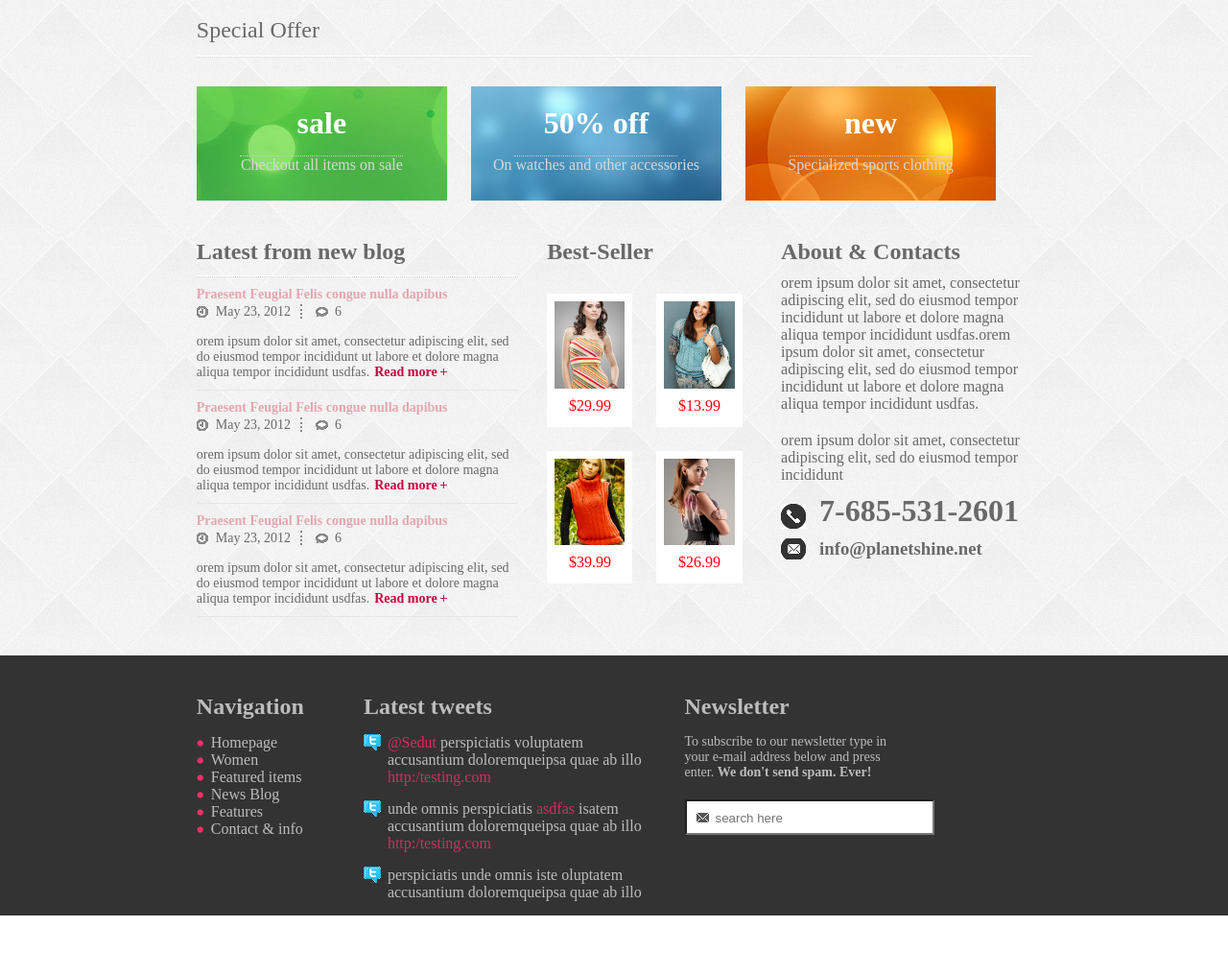
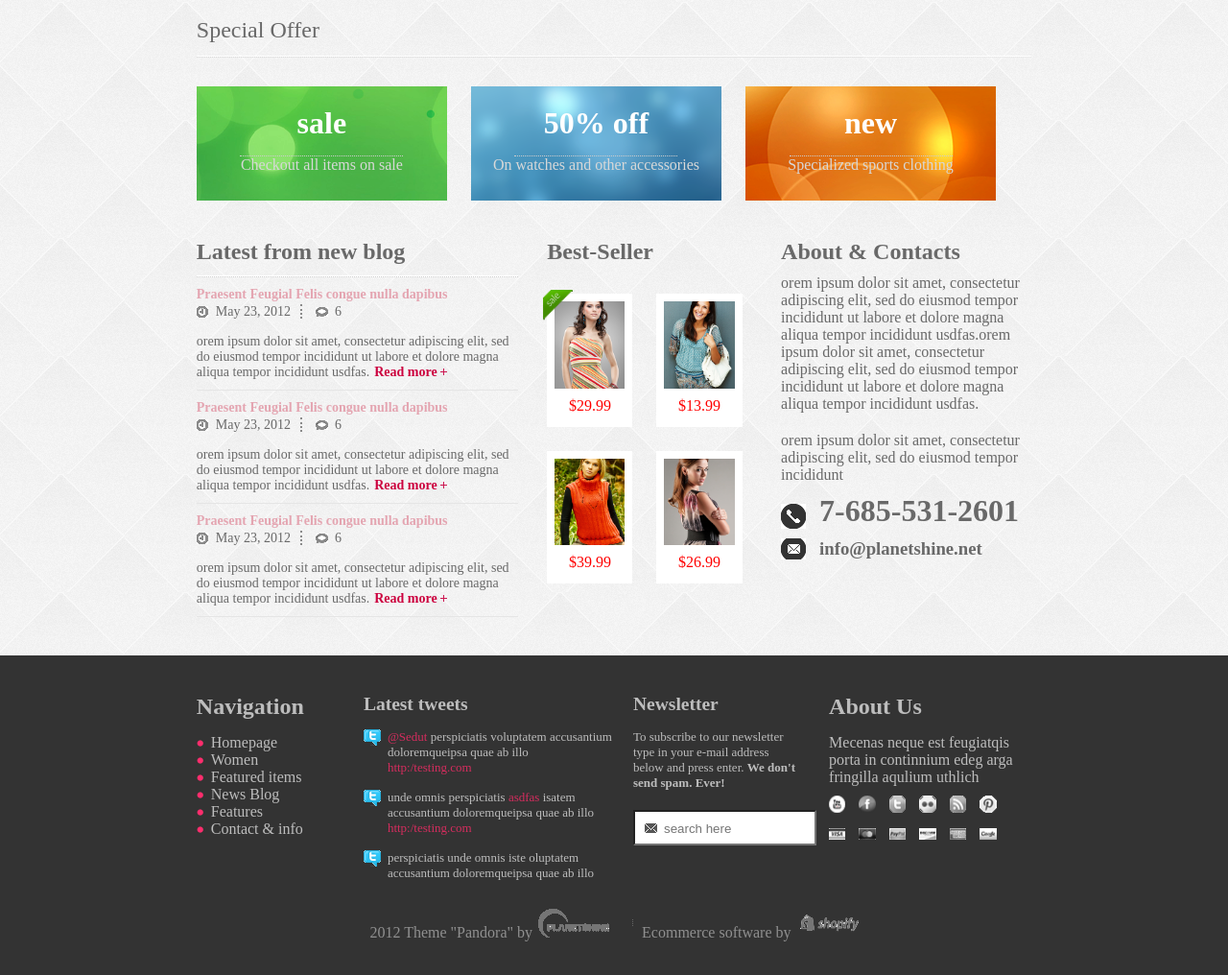
Before and after one commit to jungRoit/pandora, a plain HTML site: page index.html in a window 1280 px wide. Shown: the part 1597-2613 px from the top of the page at 96% size. Before the commit the page ends 2551 px from the top, so only its background shows below. Drawn offline with Linux system fonts and the light colour scheme.

Commit message:
footer added

```diff
--- a/css/layout.css
+++ b/css/layout.css
@@ -267,10 +267,12 @@ width: 70%;
 }
 
 .tweets {
-    width: 35%;
+    width: 30%;
     float: left;
+    font-size: 13px;
 }
 
 .newsletter {
-    padding-left: 30px;
+    padding-left: 20px;
+    padding-right: 30px;
 }
--- a/css/style.css
+++ b/css/style.css
@@ -192,12 +192,17 @@
 }
 
 
+.product-item {
+    position: relative;
+}
 
-.product-item div.sale {
-    background: url("../img/product-sale.png");
-    background-repeat: no-repeat;
+.product-item span.sale {
+    /* background: url("../img/product-sale.png");
+    background-repeat: no-repeat; */
     z-index: 10;
-    content: "";
+    position: absolute;
+    top: -8px;
+    left: -8px;
 }
 
 .products-title a {
@@ -330,12 +335,21 @@
     padding: 8px 8px 8px 8px;
     margin-bottom: 25px;
     margin-right: 25px;
+    position: relative;
 }
 
 .product-item-mini span {
     color: red;
 }
 
+.product-item-mini span.sale {
+    /* background: url("../img/product-sale.png");
+    background-repeat: no-repeat; */
+    z-index: 10;
+    position: absolute;
+    top: -4px;
+    left: -4px;
+}
 
 .footer {
     background: #333333;
@@ -384,12 +398,13 @@
 }
 
 .newsletter {
-    width: 26%;
+    width: 20%;
     float: left;
+    font-size: 13px;
 }
 
 .newsletter p {
-    font-size: 14px;
+
     padding-bottom:20px;
 }
 
@@ -399,9 +414,71 @@
 
 .newsletter input {
     padding: 10px 0 8px 0;
-    width: 100%;
+    width: 90%;
     background: url("../img/footer-newsletter-input.png") white;
     background-repeat: no-repeat;
     background-position: 10px;
     padding-left: 30px;
 }
+
+.round-img {
+    padding-top: 10px;
+}
+
+.round-img li {
+    list-style-type: none;
+    display: inline;
+    padding-right: 10px;
+}
+
+.round-img img {
+    width: 2%;
+    height: 2%;
+}
+
+
+.card-img {
+    padding-top: 10px;
+}
+
+.card-img li {
+    list-style-type: none;
+    display: inline;
+    padding-right: 10px;
+}
+
+.card-img img {
+    width: 2%;
+    height: 2%;
+}
+
+.footer-bottom {
+    background: #333333;
+    text-align: center;
+    padding-top: 30px;
+    padding-bottom: 35px;
+    color: #909090;
+}
+
+.footer-bottom li {
+    list-style-type: none;
+    display: inline;
+    padding-top: 20px;
+}
+
+.footer-bottom li:first-child {
+    background: url("../img/planetshine.png");
+    background-repeat: no-repeat;
+    background-position: right;
+    padding-right: 80px;
+    margin-right: 20px;
+}
+
+.footer-bottom li:last-child {
+    background: url("../img/shopify.png"), url("../img/end-border.png");
+    background-repeat: no-repeat, no-repeat;
+    background-position: right, left;
+    padding-right: 70px;
+    padding-left: 10px;
+
+}
--- a/index.html
+++ b/index.html
@@ -159,7 +159,8 @@
                     </div>
 
                     <div class="product-item">
-                        <div class="product-img sale">
+                        <div class="product-img">
+                            <span class="sale"><img src="img/product-sale.png" alt=""></span>
                             <img src="img/product2.png" alt="">
                         </div>
                         <div class="product-details">
@@ -284,9 +285,8 @@
                                 </div>
                                 <div class="blog-item-body">
                                     <p>
-                                        orem ipsum dolor sit amet, consectetur adipiscing elit,
-                                        sed do eiusmod tempor incididunt ut labore et dolore magna
-                                        aliqua tempor incididunt usdfas.<a href="#"><span>Read more</span></a>
+                                        orem ipsum dolor sit amet, consectetur adipiscing elit, sed do eiusmod tempor incididunt ut labore et dolore magna aliqua
+                                        tempor incididunt usdfas.<a href="#"><span>Read more</span></a>
                                     </p>
                                 </div>
                             </div>
@@ -299,9 +299,8 @@
                                 </div>
                                 <div class="blog-item-body">
                                     <p>
-                                        orem ipsum dolor sit amet, consectetur adipiscing elit,
-                                        sed do eiusmod tempor incididunt ut labore et dolore magna
-                                        aliqua tempor incididunt usdfas.<a href="#"><span>Read more</span></a>
+                                        orem ipsum dolor sit amet, consectetur adipiscing elit, sed do eiusmod tempor incididunt ut labore et dolore magna aliqua
+                                        tempor incididunt usdfas.<a href="#"><span>Read more</span></a>
                                     </p>
                                 </div>
                             </div>
@@ -314,9 +313,8 @@
                                 </div>
                                 <div class="blog-item-body">
                                     <p>
-                                        orem ipsum dolor sit amet, consectetur adipiscing elit,
-                                        sed do eiusmod tempor incididunt ut labore et dolore magna
-                                        aliqua tempor incididunt usdfas.<a href="#"><span>Read more</span></a>
+                                        orem ipsum dolor sit amet, consectetur adipiscing elit, sed do eiusmod tempor incididunt ut labore et dolore magna aliqua
+                                        tempor incididunt usdfas.<a href="#"><span>Read more</span></a>
                                     </p>
                                 </div>
                             </div>
@@ -332,6 +330,7 @@
                         </div>
                         <div class="best-seller-body">
                             <div class="product-item-mini">
+                                <span class="sale"><img src="img/product-sale.png" alt=""></span>
                                 <div class="product-img">
                                     <img src="img/product1.png" alt="">
                                 </div>
@@ -380,15 +379,12 @@
                         </div>
                         <div class="about-details">
                             <p>
-                                orem ipsum dolor sit amet, consectetur adipiscing elit,
-                                sed do eiusmod tempor incididunt ut labore et dolore magna
-                                aliqua tempor incididunt usdfas.orem ipsum dolor sit amet, consectetur adipiscing elit,
-                                sed do eiusmod tempor incididunt ut labore et dolore magna
-                                aliqua tempor incididunt usdfas.
+                                orem ipsum dolor sit amet, consectetur adipiscing elit, sed do eiusmod tempor incididunt ut labore et dolore magna aliqua
+                                tempor incididunt usdfas.orem ipsum dolor sit amet, consectetur adipiscing elit, sed do eiusmod
+                                tempor incididunt ut labore et dolore magna aliqua tempor incididunt usdfas.
                             </p>
                             <p>
-                                orem ipsum dolor sit amet, consectetur adipiscing elit,
-                                sed do eiusmod tempor incididunt
+                                orem ipsum dolor sit amet, consectetur adipiscing elit, sed do eiusmod tempor incididunt
                             </p>
                         </div>
                         <div class="contacts-details">
@@ -426,16 +422,14 @@
                     <div class="tweets-contents">
                         <ul>
                             <li>
-                                <span>@Sedut</span> perspiciatis  voluptatem
-                                accusantium doloremqueipsa quae ab illo <span>http:/testing.com</span>
+                                <span>@Sedut</span> perspiciatis voluptatem accusantium doloremqueipsa quae ab illo <span>http:/testing.com</span>
                             </li>
                             <li>
-                                 unde omnis perspiciatis <span>asdfas</span> isatem
-                                accusantium doloremqueipsa quae ab illo <span>http:/testing.com</span>
+                                unde omnis perspiciatis <span>asdfas</span> isatem accusantium doloremqueipsa quae ab illo
+                                <span>http:/testing.com</span>
                             </li>
                             <li>
-                                perspiciatis unde omnis iste oluptatem
-                                accusantium doloremqueipsa quae ab illo
+                                perspiciatis unde omnis iste oluptatem accusantium doloremqueipsa quae ab illo
                             </li>
                         </ul>
                     </div>
@@ -445,8 +439,7 @@
                     <div class="footer-head">
                         <h2>Newsletter</h2>
                     </div>
-                    <p>To subscribe to our newsletter type in your e-mail
-                        address below and press enter.
+                    <p>To subscribe to our newsletter type in your e-mail address below and press enter.
                         <span>We don't send spam. Ever!</span>
                     </p>
 
@@ -455,13 +448,44 @@
                     </form>
                 </div>
 
+                <div class="about-us">
+                    <div class="footer-head">
+                        <h2>About Us</h2>
+                    </div>
+                    <p>
+                        Mecenas neque est feugiatqis porta in continnium edeg arga fringilla aqulium uthlich
+                    </p>
+                </div>
+                <div class="round-img">
+                    <ul>
+                        <li><img src="img/footer-youtube.png" alt=""> </li>
+                        <li> <img src="img/footer-facebook.png" alt=""></li>
+                        <li><img src="img/footer-twitter.png" alt=""></li>
+                        <li><img src="img/footer4.png" alt=""></li>
+                        <li><img src="img/footer5.png" alt=""></li>
+                        <li><img src="img/footer6.png" alt=""></li>
+                    </ul>
+                </div>
+
+                <div class="card-img">
+                    <ul>
+                        <li><img src="img/footer-visa.png" alt=""> </li>
+                        <li> <img src="img/footer-master.png" alt=""></li>
+                        <li><img src="img/footer-paypal.png" alt=""></li>
+                        <li><img src="img/footer-discover.png" alt=""></li>
+                        <li><img src="img/footer-american.png" alt=""></li>
+                        <li><img src="img/footer-google.png" alt=""></li>
+                    </ul>
+                </div>
             </div>
 
-
-
-
             <div class="footer-bottom">
-
+                <div class="footer-end">
+                    <ul>
+                        <li>2012 Theme "Pandora" by</li>
+                        <li>Ecommerce software by</li>
+                    </ul>
+                </div>
             </div>
         </div>
 
```
Also changed, not shown: img/end-border.png (added), img/footer-american.png (added), img/footer-discover.png (added), img/footer-facebook.png (added), img/footer-google.png (added), img/footer-master.png (added), img/footer-paypal.png (added), img/footer-twitter.png (added), img/footer-visa.png (added), img/footer-youtube.png (added), img/footer4.png (added), img/footer5.png (added), img/footer6.png (added), img/planetshine.png (added), 2 more files.
